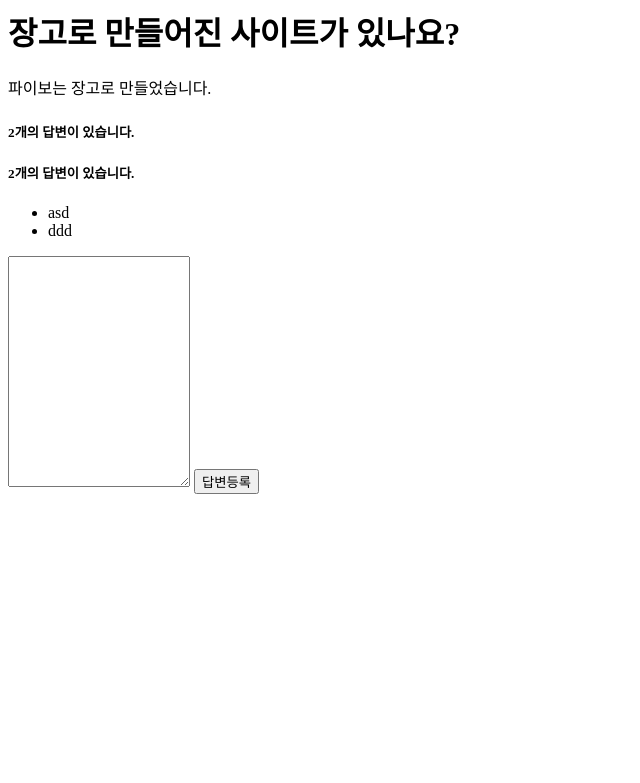
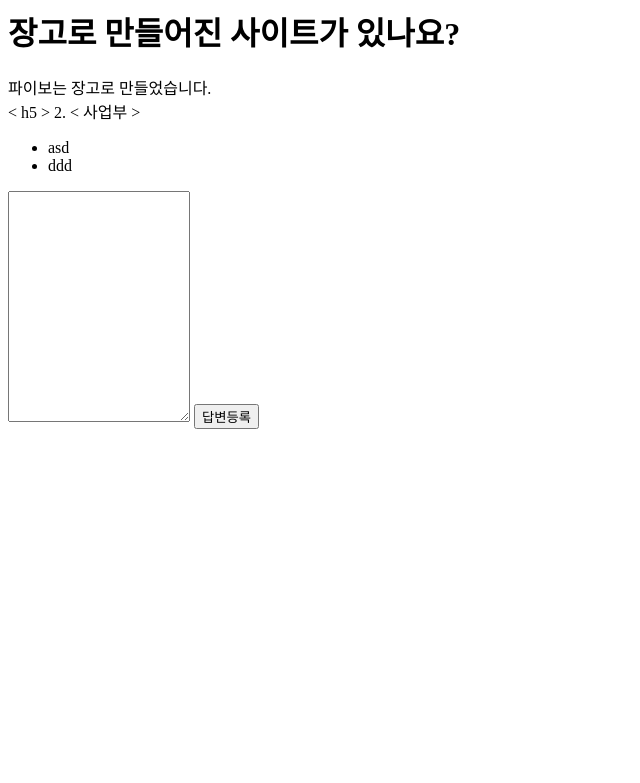
Before and after one commit to skawogns0867/skawogns, a Django app: page /2/ in a window 1280 px wide. Shown: the top 783 px of the page, without its empty margins (0-640 px from the left). Run offline with Django 4.2, Linux system fonts and the light colour scheme; data comes from the database, SQL or seed files in the repository.

Commit message:
Update question_detail.html

```diff
--- a/templates/pybo/question_detail.html
+++ b/templates/pybo/question_detail.html
@@ -2,9 +2,9 @@
 <div>
     {{ question.content }}
 </div>
-<h5>{{ question.answer_set.count }}개의 답변이 있습니다.</h5>
-<h5>{{ question.answer_set.count }}개의 답변이 있습니다.</h5>
-<div>
+< h5 > {{ question.answer_set.count }}. </ h5 >
+
+< 사업부 >
     <ul>
     {% for answer in question.answer_set.all %}
         <li>{{ answer.content }}</li>
```
